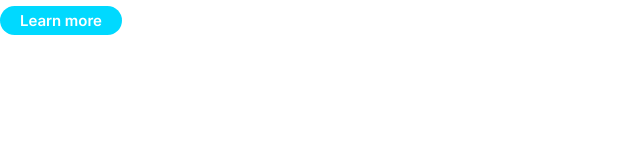
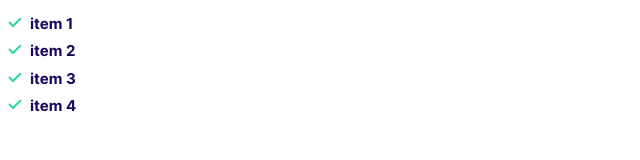
Before and after one commit to Muddoo/web_master_html-css, a plain HTML site: page index.html in a window 1280 px wide. Shown: the whole page, without its empty margins (0-640 px from the left). Drawn offline with Linux system fonts and the light colour scheme.

Commit message:
list component

```diff
--- /dev/null
+++ b/blocks/list/list.css
@@ -0,0 +1,28 @@
+.list {
+    list-style: none;
+    padding: 0;
+    color: var(--color-headings);
+    display: flex;
+    flex-direction: column;
+    row-gap: 1rem;
+}
+
+.list_inline {
+    flex-direction: row;
+    column-gap: 5rem;
+}
+
+.list_tick {
+    list-style-image: url('../../images/tick.svg');
+    padding-left: 3rem;
+}
+
+.list_tick .list__item {
+    padding-left: .5rem;
+}
+
+@media screen and (min-width: 1024px) {
+    .list_tick .list__item {
+        padding-left: 0;
+    }
+}
--- a/index.html
+++ b/index.html
@@ -8,7 +8,12 @@
 </head>
 <body class="page">
     <h2>
-        <span class="badge badge_secondary">Learn more</span>
+        <ul class="list list_tick">
+            <li class="list__item">item 1</li>
+            <li class="list__item">item 2</li>
+            <li class="list__item">item 3</li>
+            <li class="list__item">item 4</li>
+        </ul>
     </h2>
 </body>
 </html>
--- a/pages/index.css
+++ b/pages/index.css
@@ -6,3 +6,4 @@
 @import url('../blocks/page/page.css');
 @import url('../blocks/link-arrow/link-arrow.css');
 @import url('../blocks/badge/badge.css');
+@import url('../blocks/list/list.css');
```
Also changed, not shown: images/tick.svg (added).
